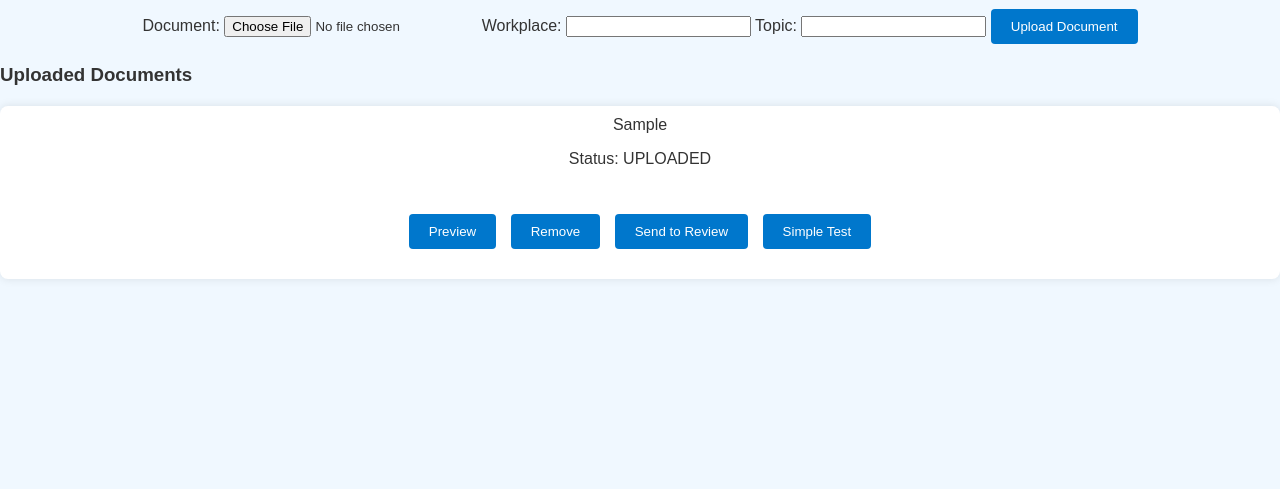
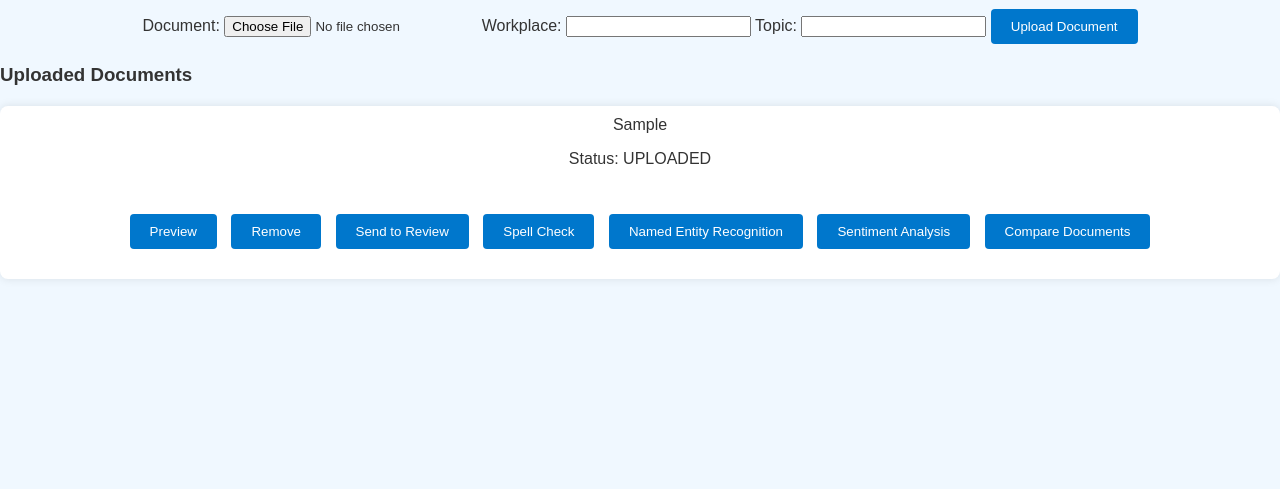
Before and after one commit to Mihail-Popescu/Sistem-pentru-gestiunea-articolelor-stiintifice, a Django app: page /user_dash/ in a window 1280 px wide. Shown: the part 156-645 px from the top of the page. Run offline with Django 4.2, Linux system fonts and the light colour scheme; a user stored in the database is signed in; tables that the repository leaves empty hold one stand-in row (values such as "Sample post").

Commit message:
Added AI Tests

```diff
--- a/proiect/core/views.py
+++ b/proiect/core/views.py
@@ -5,7 +5,6 @@ from django.contrib.auth.decorators import login_required
 from proiect.forms import ReviewerSignupForm,DocumentUploadForm
 from proiect.models import UploadedDocument, ReviewerRequest
 from django.contrib.auth import get_user_model
-from sklearn.metrics.pairwise import cosine_similarity
 from django.core.mail import send_mail
 from django.http import JsonResponse
 from django.contrib.auth import get_user_model
@@ -14,10 +13,21 @@ from django.http import HttpResponse
 from django.db.models import Q
 from django.shortcuts import redirect
 from os.path import basename
+from gensim import corpora, similarities
+from transformers import BertTokenizer, BertForSequenceClassification
+from wordcloud import WordCloud
 
+import fitz
+import enchant
+import io
+import base64
+import torch
 import spacy
-import numpy as np
 import requests
+
+nlp = spacy.load("en_core_web_sm")
+
+
 
 def index(request):
 
@@ -42,37 +52,6 @@ def index(request):
 
 nlp = spacy.load("en_core_web_md")
 
-#ai-testing
-@login_required
-def perform_simple_test(request, document_id):
-
-    user_document = get_object_or_404(UploadedDocument, id=document_id, user=request.user)
-
-    reference_documents = UploadedDocument.objects.exclude(user=request.user).exclude(id=document_id)
-
-    document_content_bytes = user_document.document.read()
-    document_content = document_content_bytes.decode('utf-8') if isinstance(document_content_bytes, bytes) else document_content_bytes
-
-    query_embedding = nlp(document_content).vector.reshape(1, -1)
-
-    reference_embeddings = [nlp(doc.document.read().decode('utf-8')).vector for doc in reference_documents]
-    reference_embeddings = np.array(reference_embeddings).reshape(len(reference_embeddings), -1)
-
-    similarity_threshold = 0.98
-
-    similarity_values = cosine_similarity(query_embedding, reference_embeddings)[0]
-    max_similarity = max(similarity_values)
-
-    print("Query Vector:", query_embedding)
-    print("Reference Vectors:", reference_embeddings)
-    print("Cosine Similarity Values:", similarity_values)
-
-    if max_similarity < similarity_threshold:
-        test_result = "Test passed"
-    else:
-        test_result = "Test failed"
-
-    return render(request, 'review_templates/simple_test_result.html', {'user_document': user_document, 'test_result': test_result})
 
 
 
@@ -97,7 +76,6 @@ def user_dash(request):
 def remove_document(request, document_id):
     document = get_object_or_404(UploadedDocument, id=document_id, user=request.user)
     document.delete()
-    # Redirect to the current page
     return redirect(request.META.get('HTTP_REFERER', ''))
 
 @login_required
@@ -108,7 +86,6 @@ def send_to_review(request, document_id):
         workplace = request.POST.get('workplace')
         topic = request.POST.get('topic')
 
-        # Update the status of the document to "SUBMITTED"
         document.status = 'SUBMITTED'
         document.save()
 
@@ -128,6 +105,193 @@ def send_to_review(request, document_id):
 
     return render(request, 'user_dashboard.html', {'document': document, 'form': DocumentUploadForm()})
 
+def preview_document(request, document_id):
+    try:
+        document = UploadedDocument.objects.get(id=document_id)
+        file_path = document.document.path
+        if file_path.endswith('.pdf'):
+            with open(file_path, 'rb') as f:
+                response = HttpResponse(f.read(), content_type='application/pdf')
+            return response
+        elif file_path.endswith('.docx'):
+            doc = Document(file_path)
+            text = '\n'.join([paragraph.text for paragraph in doc.paragraphs])
+            return HttpResponse(text, content_type='text/plain; charset=utf-8')
+        else:
+            return HttpResponse("Unsupported file format")
+    except UploadedDocument.DoesNotExist:
+        return HttpResponse("Document not found", status=404)
+
+def spell_check_view(request):
+    if request.method == 'POST':
+        document_id = request.POST.get('document_id')
+        try:
+            document = UploadedDocument.objects.get(id=document_id)
+            file_path = document.document.path
+
+            if file_path.endswith('.pdf'):
+                text = extract_text_from_pdf(file_path)
+            elif file_path.endswith('.docx'):
+                text = extract_text_from_docx(file_path)
+            else:
+                return render(request, 'error.html', {'message': 'Unsupported file format'})
+
+            mistakes = spell_check(text)
+
+            return render(request, 'spell_check_results.html', {'text': text, 'mistakes': mistakes})
+        except UploadedDocument.DoesNotExist:
+            return render(request, 'error.html', {'message': 'Document not found'})
+
+def extract_text_from_pdf(pdf_path):
+    text = ''
+    with fitz.open(pdf_path) as doc:
+        for page in doc:
+            text += page.get_text()
+    return text
+
+def extract_text_from_docx(docx_path):
+    doc = Document(docx_path)
+    text = '\n'.join([paragraph.text for paragraph in doc.paragraphs])
+    return text
+
+def spell_check(text):
+    d = enchant.Dict("en_US")
+    mistakes = []
+    for word in text.split():
+        if not d.check(word):
+            mistakes.append(word)
+    return mistakes
+
+def ner_view(request):
+    if request.method == 'POST':
+        document_id = request.POST.get('document_id')
+        try:
+            document = UploadedDocument.objects.get(id=document_id)
+            file_path = document.document.path
+
+            if file_path.endswith('.pdf'):
+                text = extract_text_from_pdf(file_path)
+            elif file_path.endswith('.docx'):
+                text = extract_text_from_docx(file_path)
+            else:
+                return render(request, 'error.html', {'message': 'Unsupported file format'})
+
+            entities = ner_extraction(text)
+
+            word_cloud_img = generate_word_cloud(entities)
+
+            return render(request, 'ner_results.html', {'text': text, 'word_cloud_img': word_cloud_img, 'entities': entities})
+        except UploadedDocument.DoesNotExist:
+            return render(request, 'error.html', {'message': 'Document not found'})
+
+def ner_extraction(text):
+    """Extract named entities from text."""
+
+    doc = nlp(text)
+
+    entities = [(ent.text, ent.label_) for ent in doc.ents]
+    return entities
+
+def generate_word_cloud(entities):
+    entity_freq = {}
+    for entity, _ in entities:
+        entity_freq[entity] = entity_freq.get(entity, 0) + 1
+
+    wordcloud = WordCloud(width=800, height=400, background_color='white').generate_from_frequencies(entity_freq)
+
+    img_buffer = io.BytesIO()
+    wordcloud.to_image().save(img_buffer, format='PNG')
+    img_buffer.seek(0)
+
+    img_str = base64.b64encode(img_buffer.read()).decode('utf-8')
+
+    return img_str
+
+
+
+def analyze_sentiment_bert(text):
+    tokenizer = BertTokenizer.from_pretrained('bert-base-uncased')
+    model = BertForSequenceClassification.from_pretrained('bert-base-uncased')
+
+    inputs = tokenizer(text, return_tensors='pt', padding=True, truncation=True)
+
+    outputs = model(**inputs)
+
+    predicted_class = torch.argmax(outputs.logits, dim=1).item()
+    sentiment = ['negative', 'neutral', 'positive'][predicted_class]
+
+    return sentiment
+
+def analyze_sentiment_view(request):
+    if request.method == 'POST':
+        document_id = request.POST.get('document_id')
+        try:
+            document = UploadedDocument.objects.get(id=document_id)
+            file_path = document.document.path
+
+            if file_path.endswith('.pdf'):
+                text = extract_text_from_pdf(file_path)
+            elif file_path.endswith('.docx'):
+                text = extract_text_from_docx(file_path)
+            else:
+                return render(request, 'error.html', {'message': 'Unsupported file format'})
+
+            sentiment = analyze_sentiment_bert(text)
+
+            return render(request, 'sentiment_results.html', {'text': text, 'sentiment': sentiment})
+        except UploadedDocument.DoesNotExist:
+            return render(request, 'error.html', {'message': 'Document not found'})
+
+def compare_documents(selected_document_id):
+    try:
+        selected_document = UploadedDocument.objects.get(id=selected_document_id)
+        selected_document_text = get_document_text(selected_document)
+
+        other_documents = UploadedDocument.objects.filter(~Q(id=selected_document_id), reviewer__isnull=True)
+
+        other_document_texts = [get_document_text(doc) for doc in other_documents]
+
+        processed_texts = [preprocess_text(text) for text in [selected_document_text] + other_document_texts]
+
+        dictionary = corpora.Dictionary(processed_texts)
+        corpus = [dictionary.doc2bow(text) for text in processed_texts]
+
+        index = similarities.MatrixSimilarity(corpus)
+
+        sims = index[corpus[0]]
+
+        sorted_sims = sorted(enumerate(sims), key=lambda item: -item[1])
+
+        top_similar_documents = [(other_documents[i], sim) for i, sim in sorted_sims[:2]]
+
+        return top_similar_documents
+
+    except UploadedDocument.DoesNotExist:
+        return None
+
+def get_document_text(document):
+    if document.document.path.endswith('.pdf'):
+        return extract_text_from_pdf(document.document.path)
+    elif document.document.path.endswith('.docx'):
+        return extract_text_from_docx(document.document.path)
+    else:
+        return ""
+
+def compare_documents_view(request):
+    if request.method == 'POST':
+        document_id = request.POST.get('document_id')
+        similar_documents = compare_documents(document_id)
+        if similar_documents is not None:
+            return render(request, 'similarity_results.html', {'similar_documents': similar_documents})
+        else:
+            return render(request, 'error.html', {'message': 'No similar documents found.'})
+    else:
+        return render(request, 'error.html', {'message': 'Invalid request method'})
+
+def preprocess_text(text):
+
+    return text.split()
+
 
 #reviewer
 @login_required
@@ -141,27 +305,21 @@ def reviewer_dash(request):
     search_topic = request.GET.get('search_topic')
 
     if search_query:
-        # Create a Q object to construct the query
+
         query_filter = Q()
 
         if search_workplace and search_topic:
-            # Search in both workplace and topic
             query_filter |= Q(workplace__icontains=search_query) | Q(topic__icontains=search_query)
         elif search_workplace:
-            # Search in workplace only
             query_filter |= Q(workplace__icontains=search_query)
         elif search_topic:
-            # Search in topic only
             query_filter |= Q(topic__icontains=search_query)
         else:
-            # No checkbox selected, search in both workplace and topic
             query_filter |= Q(workplace__icontains=search_query) | Q(topic__icontains=search_query)
 
-        # Apply the filter to the queryset
         submitted_documents = submitted_documents.filter(query_filter)
 
         if not submitted_documents.exists():
-            # If no document matches the query, set a message
             no_document_message = "No document matched the query."
         else:
             no_document_message = None
@@ -173,25 +331,18 @@ def reviewer_dash(request):
 
 @login_required
 def choose_document(request, document_id):
-    # Get the document with the provided document_id
     document = get_object_or_404(UploadedDocument, id=document_id, user=request.user, status='SUBMITTED')
     document.status = 'UNDER_REVIEW'
     document.save()
-    # Get the name of the current document
     document_name = basename(document.document.name)
 
-    # Query all documents with the same name
     documents_with_same_name = UploadedDocument.objects.filter(document__icontains=document_name)
 
-    # Loop through each document with the same name
     for document in documents_with_same_name:
-        # Check if the reviewer field is NULL
         if not document.reviewer:
-            # Update the status to 'UNDER_REVIEW'
             document.status = 'UNDER_REVIEW'
             document.save()
 
-    # Redirect to the reviewer dashboard
     return redirect('reviewer_dash')
 
 #admin
@@ -199,34 +350,28 @@ def choose_document(request, document_id):
 def admin_dash(request):
     signup_requests = ReviewerRequest.objects.all()
 
-    # Retrieve ongoing reviews
     ongoing_reviews = UploadedDocument.objects.filter(status='UNDER_REVIEW', reviewer=None)
 
-    # Initialize a dictionary to hold ongoing reviewers for each document
     ongoing_reviewers_dict = {}
 
-    # Handle search query
     search_query = request.GET.get('search_query')
     if search_query:
         ongoing_reviews = ongoing_reviews.filter(document__icontains=search_query)
 
-    # Identify users and reviewers for each document
     for document in ongoing_reviews:
-        # Fetch ongoing reviewers for the current document
         ongoing_reviewers = UploadedDocument.objects.filter(
             document__icontains=document.document.name,
             reviewer__isnull=False,
             status='UNDER_REVIEW'
         ).values_list('reviewer__username', 'reviewer__email').distinct()
 
-        # Add ongoing reviewers to the dictionary
         ongoing_reviewers_dict[document] = ongoing_reviewers
 
     return render(request, "dashboard_templates/admin_dashboard.html", {
         'signup_requests': signup_requests,
         'ongoing_reviews': ongoing_reviews,
         'ongoing_reviewers_dict': ongoing_reviewers_dict,
-        'search_query': search_query,  # Pass the search query back to the template
+        'search_query': search_query,
     })
 
 
@@ -335,7 +480,6 @@ def contact_form(request):
 
 #ip geo
 
-
 def get_country_from_ip(request):
 
     try:
@@ -345,24 +489,3 @@ def get_country_from_ip(request):
         return country
     except Exception as e:
         return None
-
-
-def preview_document(request, document_id):
-    try:
-        document = UploadedDocument.objects.get(id=document_id)
-        file_path = document.document.path
-        if file_path.endswith('.pdf'):
-            # For PDF files, return the file directly
-            with open(file_path, 'rb') as f:
-                response = HttpResponse(f.read(), content_type='application/pdf')
-            return response
-        elif file_path.endswith('.docx'):
-            # For .docx files, extract text and return it
-            doc = Document(file_path)
-            text = '\n'.join([paragraph.text for paragraph in doc.paragraphs])
-            return HttpResponse(text, content_type='text/plain; charset=utf-8')  # Set charset=utf-8
-        else:
-            # Handle other file types or unsupported types
-            return HttpResponse("Unsupported file format")
-    except UploadedDocument.DoesNotExist:
-        return HttpResponse("Document not found", status=404)
--- a/proiect/static/css/user_dashboard.css
+++ b/proiect/static/css/user_dashboard.css
@@ -68,3 +68,8 @@ li form {
 .preview-btn:hover {
     background-color: #36648b;
 }
+
+.document-text {
+    white-space: pre-wrap;
+    word-wrap: break-word;
+}
--- a/proiect/templates/dashboard_templates/user_dashboard.html
+++ b/proiect/templates/dashboard_templates/user_dashboard.html
@@ -34,10 +34,27 @@
             <button type="submit">Send to Review</button>
         </form>
         {% endif %}
-        <form method="post" action="{% url 'perform_simple_test' document.id %}">
+        <form method="post" action="{% url 'spell_check' %}">
             {% csrf_token %}
-            <button type="submit">Simple Test</button>
+            <input type="hidden" name="document_id" value="{{ document.id }}">
+            <button type="submit" class="spell-check-btn">Spell Check</button>
         </form>
+        <form method="post" action="{% url 'ner_extraction' %}">
+            {% csrf_token %}
+            <input type="hidden" name="document_id" value="{{ document.id }}">
+            <button type="submit" class="ner-extraction-btn">Named Entity Recognition</button>
+        </form>
+        <form method="post" action="{% url 'analyze_sentiment' %}">
+            {% csrf_token %}
+            <input type="hidden" name="document_id" value="{{ document.id }}">
+            <button type="submit" class="sentiment-analysis-btn">Sentiment Analysis</button>
+        </form>
+        <form method="post" action="{% url 'compare_documents' %}">
+            {% csrf_token %}
+            <input type="hidden" name="document_id" value="{{ document.id }}">
+            <button type="submit" class="compare-documents-btn">Compare Documents</button>
+        </form>
+
         <div class="document-preview" style="display: none;"></div>
     </li>
     {% endfor %}
@@ -56,12 +73,12 @@
                     previewDiv.style.display = 'block';
                 } else if (documentUrl.endsWith('.docx')) {
                     fetch(`/preview_document/${documentId}/`)
-                        .then(response => response.text())
-                        .then(data => {
-                            previewDiv.innerHTML = `<pre>${data}</pre>`;
-                            previewDiv.style.display = 'block';
-                        })
-                        .catch(error => console.error('Error fetching document:', error));
+                         .then(response => response.text())
+                         .then(data => {
+                                    previewDiv.innerHTML = `<div class="document-text">${data}</div>`;
+                                    previewDiv.style.display = 'block';
+                                        })
+    .catch(error => console.error('Error fetching document:', error));
                 } else {
                     previewDiv.innerHTML = 'Unsupported file format';
                     previewDiv.style.display = 'block';
--- a/proiect/urls.py
+++ b/proiect/urls.py
@@ -39,10 +39,13 @@ urlpatterns = [
     path('user/approve_signup_request/<int:request_id>/', core_views.approve_signup_request, name='approve_signup_request'),
     path('user/deny_signup_request/<int:request_id>/', core_views.deny_signup_request, name='deny_signup_request'),
     path('signup_reviewer_confirmation/', core_views.signup_reviewer_confirmation, name='signup_reviewer_confirmation'),
-    path('perform_simple_test/<int:document_id>/', core_views.perform_simple_test, name='perform_simple_test'),
     path('contact_form/', core_views.contact_form, name='contact_form'),
     path('preview_document/<int:document_id>/', core_views.preview_document, name='preview_document'),
     path('choose_document/<int:document_id>/', core_views.choose_document, name='choose_document'),
+    path('spell_check/', core_views.spell_check_view, name='spell_check'),
+    path('ner_extraction/', core_views.ner_view, name='ner_extraction'),
+    path('analyze_sentiment/', core_views.analyze_sentiment_view, name='analyze_sentiment'),
+    path('compare_documents/', core_views.compare_documents_view, name='compare_documents'),
 ]
 if settings.DEBUG:
     urlpatterns += static(settings.MEDIA_URL, document_root=settings.MEDIA_ROOT)
```
Also changed, not shown: proiect/templates/ner_results.html (added, +34 -0 lines), proiect/templates/sentiment_results.html (added, +15 -0 lines), proiect/templates/similarity_results.html (added, +13 -0 lines), proiect/templates/spell_check_results.html (added, +14 -0 lines), 3 other files.
